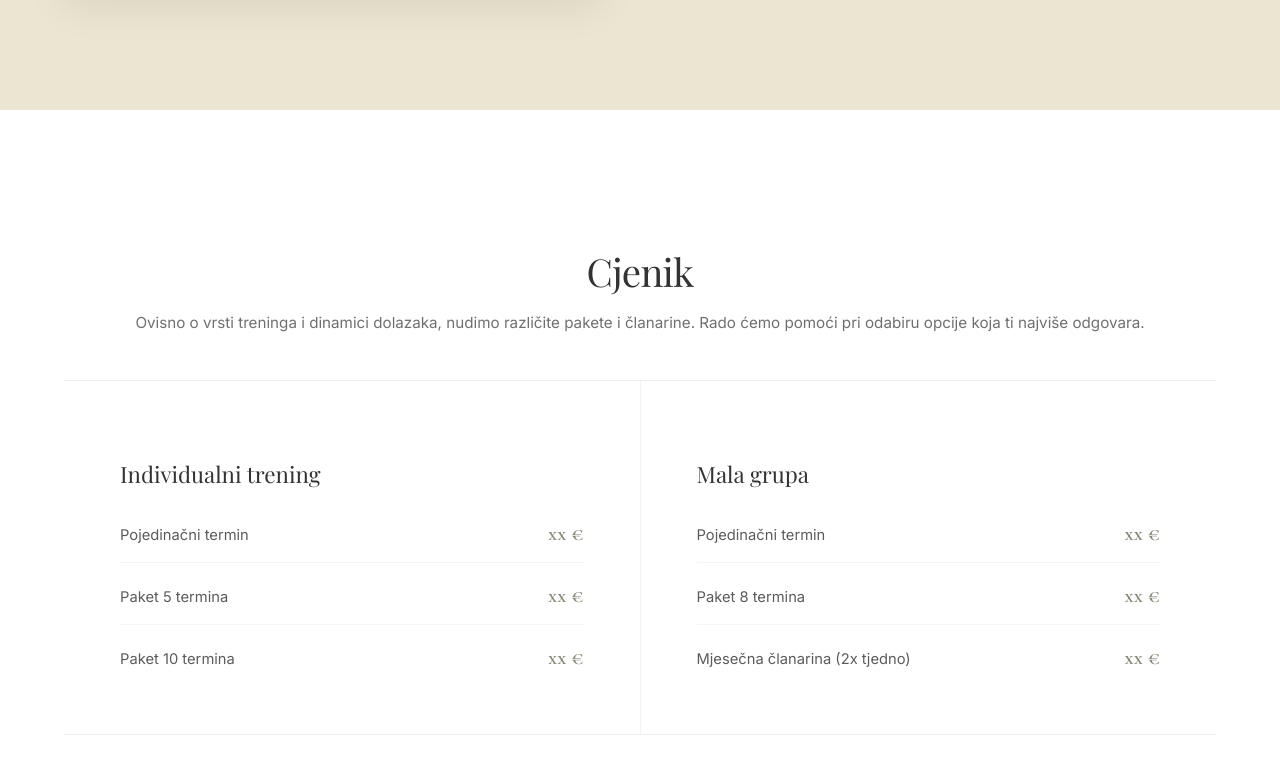
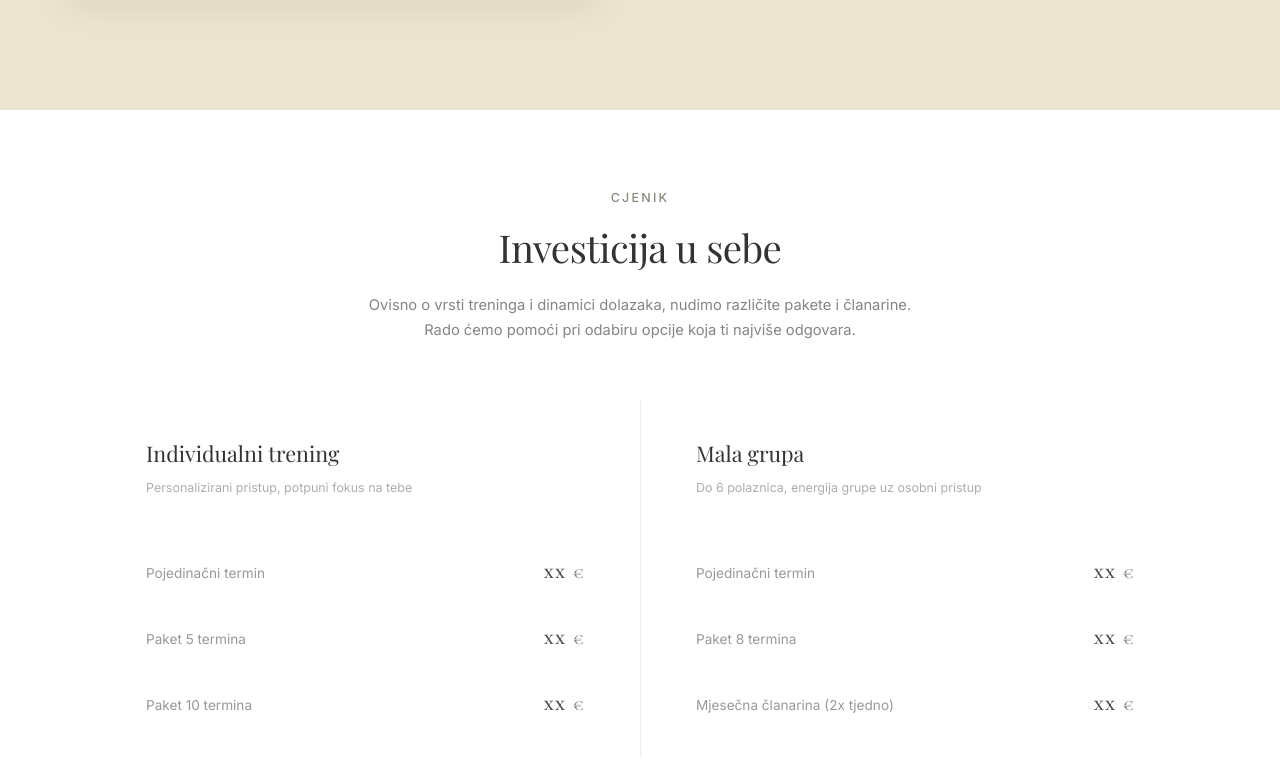
Before and after one commit to mateorumac/gioia-web, a React (Vite) app: page /en in a window 1280 px wide. Shown: the part 5966-6740 px from the top of the page. Built offline with nearby package versions, Linux system fonts and the light colour scheme.

Commit message:
better pricing

```diff
--- a/src/components/ClassesSection.jsx
+++ b/src/components/ClassesSection.jsx
@@ -179,7 +179,8 @@ function ClassesSection() {
       <div className="classes-container">
 
         <div className="pricing-editorial">
-          <h3 className="section-subtitle">Cjenik</h3>
+          <p className="pricing-eyebrow">Cjenik</p>
+          <h3 className="pricing-title">Investicija u sebe</h3>
           <p className="pricing-note">
             Ovisno o vrsti treninga i dinamici dolazaka, nudimo različite pakete
             i članarine. Rado ćemo pomoći pri odabiru opcije koja ti najviše
@@ -188,36 +189,40 @@ function ClassesSection() {
 
           <div className="pricing-table">
             <div className="pricing-column">
-              <h4>Individualni trening</h4>
+              <h4 className="pricing-column__title">Individualni trening</h4>
+              <p className="pricing-column__sub">Personalizirani pristup, potpuni fokus na tebe</p>
+              <div className="pricing-items">
                 <div className="pricing-item">
                   <span className="pricing-label">Pojedinačni termin</span>
-                <span className="pricing-value">xx €</span>
+                  <span className="pricing-value">xx<span className="pricing-currency"> €</span></span>
                 </div>
                 <div className="pricing-item">
                   <span className="pricing-label">Paket 5 termina</span>
-                <span className="pricing-value">xx €</span>
+                  <span className="pricing-value">xx<span className="pricing-currency"> €</span></span>
                 </div>
                 <div className="pricing-item">
                   <span className="pricing-label">Paket 10 termina</span>
-                <span className="pricing-value">xx €</span>
+                  <span className="pricing-value">xx<span className="pricing-currency"> €</span></span>
+                </div>
               </div>
             </div>
 
             <div className="pricing-column">
-              <h4>Mala grupa</h4>
+              <h4 className="pricing-column__title">Mala grupa</h4>
+              <p className="pricing-column__sub">Do 6 polaznica, energija grupe uz osobni pristup</p>
+              <div className="pricing-items">
                 <div className="pricing-item">
                   <span className="pricing-label">Pojedinačni termin</span>
-                <span className="pricing-value">xx €</span>
+                  <span className="pricing-value">xx<span className="pricing-currency"> €</span></span>
                 </div>
                 <div className="pricing-item">
                   <span className="pricing-label">Paket 8 termina</span>
-                <span className="pricing-value">xx €</span>
+                  <span className="pricing-value">xx<span className="pricing-currency"> €</span></span>
                 </div>
                 <div className="pricing-item">
-                <span className="pricing-label">
-                  Mjesečna članarina (2x tjedno)
-                </span>
-                <span className="pricing-value">xx €</span>
+                  <span className="pricing-label">Mjesečna članarina (2x tjedno)</span>
+                  <span className="pricing-value">xx<span className="pricing-currency"> €</span></span>
+                </div>
               </div>
             </div>
           </div>
--- a/src/styles/ClassesSection.css
+++ b/src/styles/ClassesSection.css
@@ -288,78 +288,125 @@
   padding-bottom: 7rem;
 }
 
-/* ── Pricing — clean table ── */
+/* ── Pricing — editorial ── */
 .pricing-editorial {
-  padding: 6rem 0;
-  max-width: 1200px;
+  padding: 5rem 0 4rem;
+  max-width: 1100px;
   margin: 0 auto;
 }
 
-.pricing-editorial h3 {
+.pricing-eyebrow {
+  font-family: var(--font-inter);
+  font-size: 0.78rem;
+  font-weight: 500;
+  text-transform: uppercase;
+  letter-spacing: 0.18em;
+  color: var(--color-sage);
   text-align: center;
-  margin-bottom: 1rem;
+  margin: 0 0 1rem;
+}
+
+.pricing-title {
+  font-family: var(--font-playfair);
+  font-size: clamp(1.8rem, 3vw, 2.4rem);
+  font-weight: 400;
+  letter-spacing: -0.015em;
+  color: var(--color-text);
+  text-align: center;
+  margin: 0 0 1.2rem;
 }
 
 .pricing-note {
   font-family: var(--font-inter);
-  font-size: 0.95rem;
-  margin-bottom: 3rem;
+  font-size: 0.92rem;
+  line-height: 1.7;
+  max-width: 560px;
+  margin: 0 auto 3.5rem;
   text-align: center;
   color: var(--color-text);
-  opacity: 0.7;
+  opacity: 0.6;
 }
 
 .pricing-table {
-  display: flex;
+  display: grid;
+  grid-template-columns: 1fr 1fr;
   gap: 0;
-  border-top: 1px solid rgba(132, 139, 121, 0.15);
-  border-bottom: 1px solid rgba(132, 139, 121, 0.15);
+  position: relative;
+}
+
+/* Thin vertical divider between columns */
+.pricing-table::after {
+  content: "";
+  position: absolute;
+  left: 50%;
+  top: 0;
+  bottom: 0;
+  width: 1px;
+  background: rgba(132, 139, 121, 0.15);
 }
 
 .pricing-column {
-  flex: 1;
-  padding: 3rem 3.5rem;
-  border-right: 1px solid rgba(132, 139, 121, 0.1);
+  padding: 2.5rem 3.5rem;
 }
 
-.pricing-column:last-child {
-  border-right: none;
+.pricing-column__title {
+  font-family: var(--font-playfair);
+  font-size: 1.35rem;
+  font-weight: 400;
+  color: var(--color-text);
+  margin: 0 0 0.8rem;
 }
 
-.pricing-column h4 {
-  font-family: var(--font-playfair);
-  font-size: 1.4rem;
-  font-weight: 400;
-  margin-bottom: 2rem;
+.pricing-column__sub {
+  font-family: var(--font-inter);
+  font-size: 0.78rem;
   color: var(--color-text);
+  opacity: 0.4;
+  margin: 0 0 2.5rem;
+  line-height: 1.5;
+}
+
+.pricing-items {
+  display: flex;
+  flex-direction: column;
+  gap: 0;
 }
 
 .pricing-item {
   display: flex;
   justify-content: space-between;
   align-items: baseline;
-  margin-bottom: 1.25rem;
-  padding-bottom: 1rem;
-  border-bottom: 1px solid rgba(0, 0, 0, 0.04);
+  padding: 1.15rem 0;
 }
 
 .pricing-item:last-child {
-  border-bottom: none;
-  margin-bottom: 0;
+  padding-bottom: 0;
 }
 
 .pricing-label {
   font-family: var(--font-inter);
-  font-size: 0.92rem;
+  font-size: 0.85rem;
+  font-weight: 400;
   color: var(--color-text);
-  opacity: 0.8;
+  opacity: 0.5;
 }
 
 .pricing-value {
   font-family: var(--font-cormorant);
-  font-size: 1.3rem;
-  font-weight: 600;
-  color: var(--color-sage);
+  font-size: 1.5rem;
+  font-weight: 500;
+  letter-spacing: 0.03em;
+  color: var(--color-text);
+  opacity: 0.88;
+  margin-left: 1.5rem;
+  white-space: nowrap;
+}
+
+.pricing-currency {
+  font-size: 0.78em;
+  letter-spacing: 0.01em;
+  opacity: 0.7;
+  margin-left: 0.12em;
 }
 
 /* ── Booking — form + sidebar ── */
@@ -532,7 +579,11 @@
   }
 
   .pricing-editorial {
-    padding: 5rem 3rem;
+    padding: 4.5rem 0;
+  }
+
+  .pricing-column {
+    padding: 2.5rem 2.5rem;
   }
 
   .booking-editorial {
@@ -586,22 +637,24 @@
   }
 
   .pricing-editorial {
-    padding: 5rem 2rem;
+    padding: 4rem 0;
   }
 
   .pricing-table {
-    flex-direction: column;
-    gap: 0;
+    grid-template-columns: 1fr;
+  }
+
+  .pricing-table::after {
+    display: none;
   }
 
   .pricing-column {
-    border-right: none;
-    padding: 2.5rem 0;
-    border-bottom: 1px solid rgba(132, 139, 121, 0.1);
+    padding: 2rem 0;
   }
 
-  .pricing-column:last-child {
-    border-bottom: none;
+  .pricing-column:first-child {
+    padding-bottom: 2.5rem;
+    border-bottom: 1px solid rgba(132, 139, 121, 0.1);
   }
 
   .booking-editorial {
@@ -666,7 +719,7 @@
   }
 
   .pricing-editorial {
-    padding: 4rem 1.5rem;
+    padding: 3.5rem 0;
   }
 
   .booking-editorial {
@@ -702,7 +755,7 @@
   }
 
   .pricing-editorial {
-    padding: 3.5rem 1.25rem;
+    padding: 3rem 0;
   }
 
   .booking-editorial {
```
Lines whose indentation alone changed are shown as unchanged.
